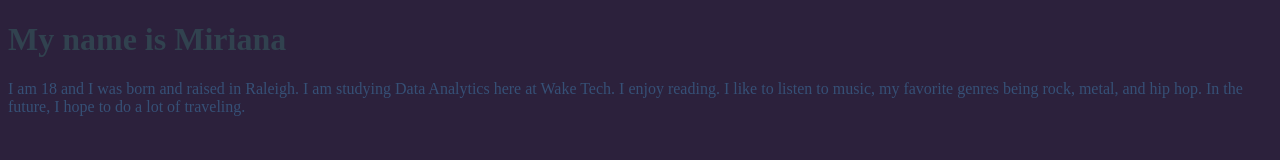
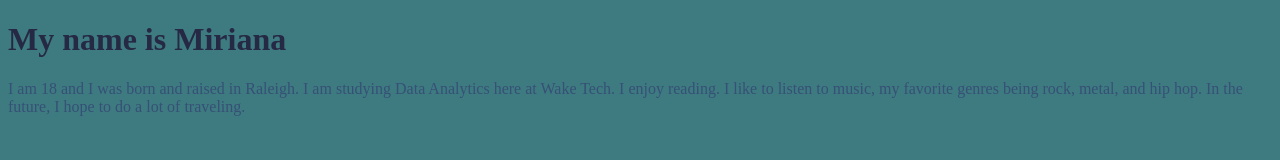
Before and after one commit to miratea/miratea.github.io, a plain HTML site: page index.html in a window 1280 px wide. Drawn offline with Linux system fonts and the light colour scheme.

Commit message:
Update index.html

```diff
--- a/index.html
+++ b/index.html
@@ -4,13 +4,13 @@
     <title>My Personal Introduction</title>
     <style>
       body {
-        background-color: #2C213C; /* Corrected the color code format */
+        background-color: #3E7B81;
       }
       h1 {
-        color: #31424F; /* Corrected the color code format */
+        color: #262943;
       }
       p {
-        color: #365076; /* Corrected the color code format */
+        color: #365076;
       }
     </style>
   </head>
```
